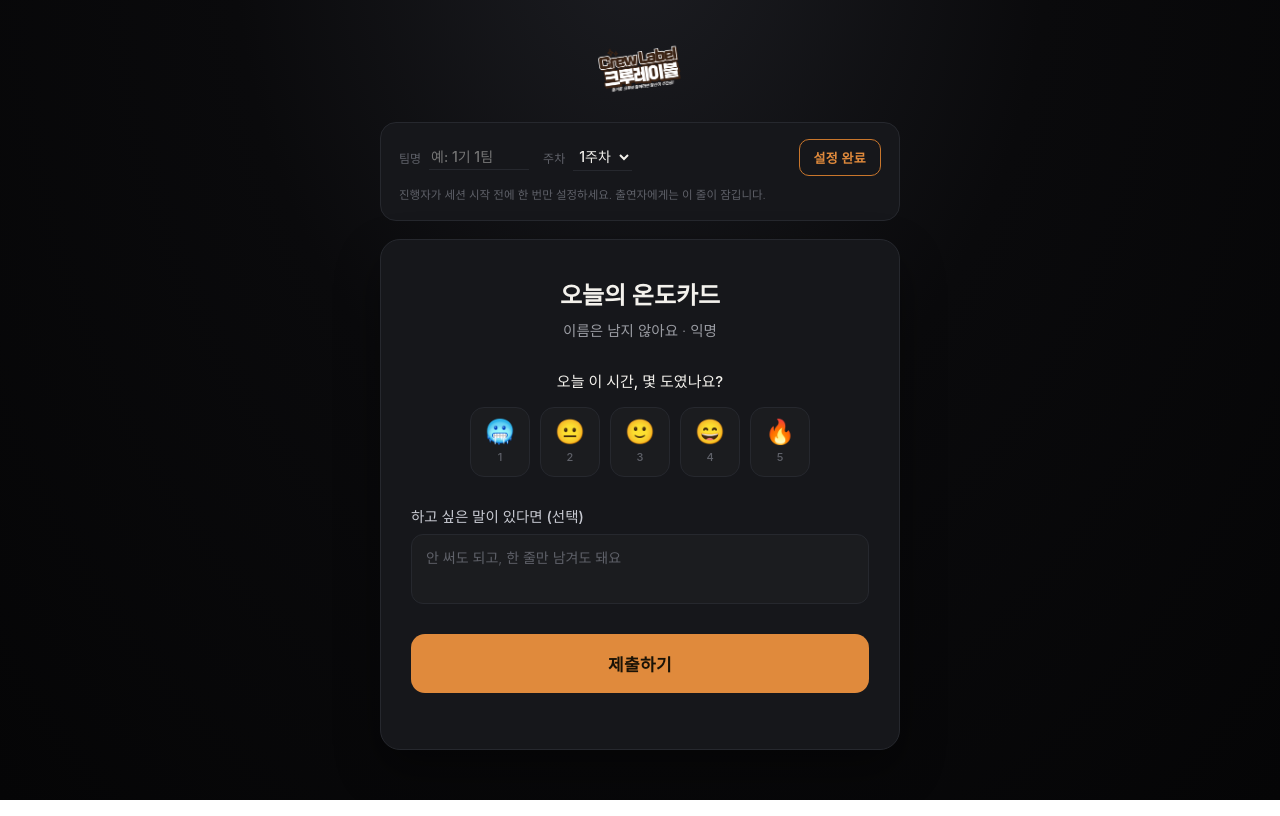
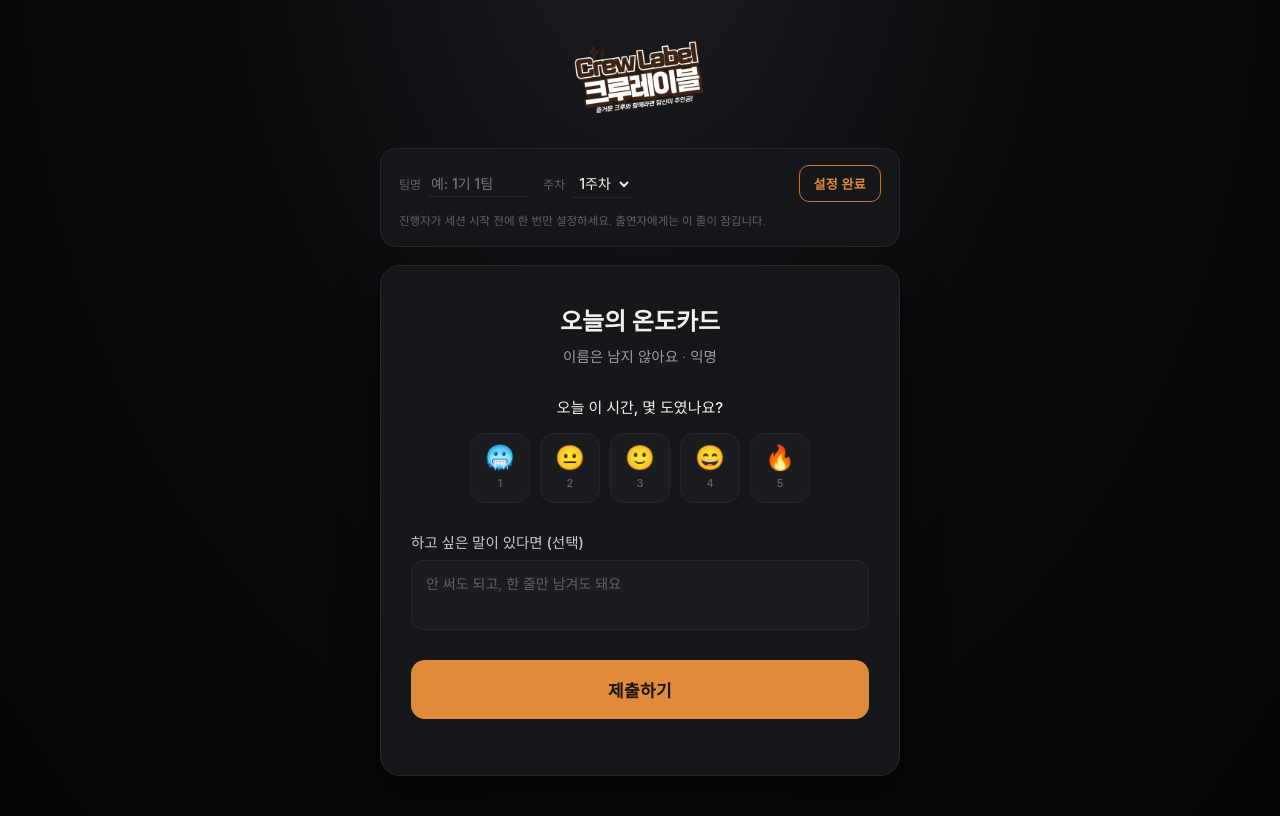
Before and after one commit to crewlabel-rec/temperature-card, a plain HTML site: page index.html in a window 1280 px wide. Drawn offline with Linux system fonts and the light colour scheme; a web font is replaced by a local one.

Commit message:
Add files via upload

```diff
--- a/index.html
+++ b/index.html
@@ -32,7 +32,7 @@
 
   .page{min-height:100vh; display:flex; flex-direction:column; align-items:center;
     justify-content:center; padding:26px 16px 40px; gap:18px;}
-  .page-logo{height:64px; margin-bottom:4px; display:block;}
+  .page-logo{height:100px; margin-bottom:4px; display:block;}
 
   /* ── 진행자 설정 바 ── */
   .admin{width:100%; max-width:520px; background:var(--card); border:1px solid var(--card-line);
```
